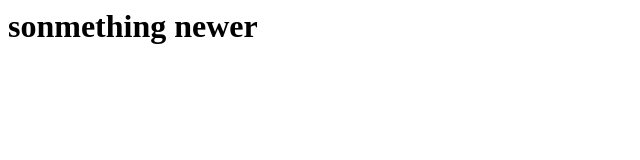
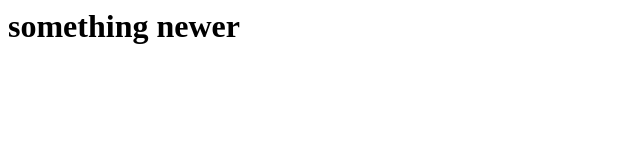
Before and after one commit to zhangshen21/zhangshen21.github.io, a plain HTML site: page index.html in a window 1280 px wide. Shown: the whole page, without its empty margins (0-640 px from the left). Drawn offline with Linux system fonts and the light colour scheme.

Commit message:
Create index.html
ok

```diff
--- a/index.html
+++ b/index.html
@@ -1 +1 @@
-<h1>sonmething newer</h1>
+<h1>something newer </h1>
```
